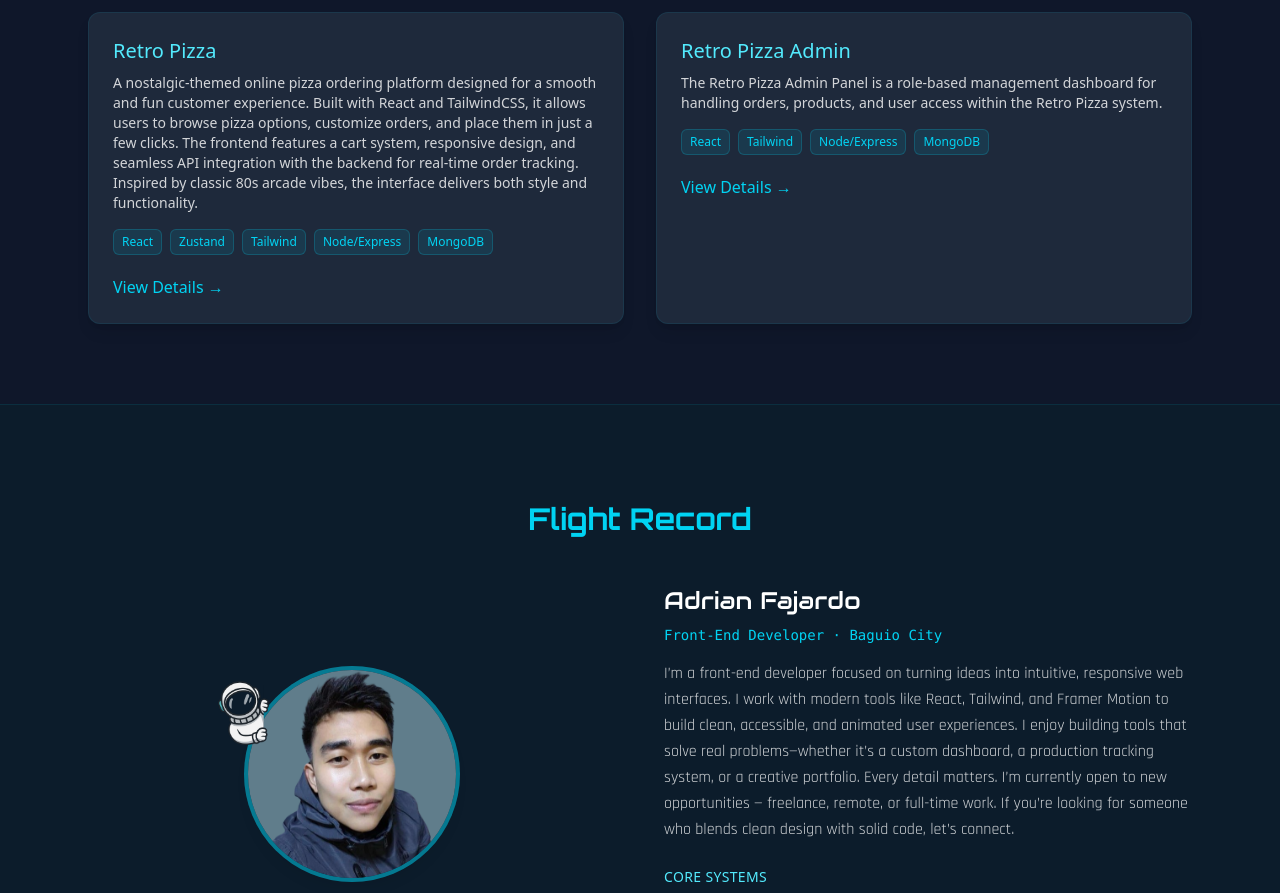
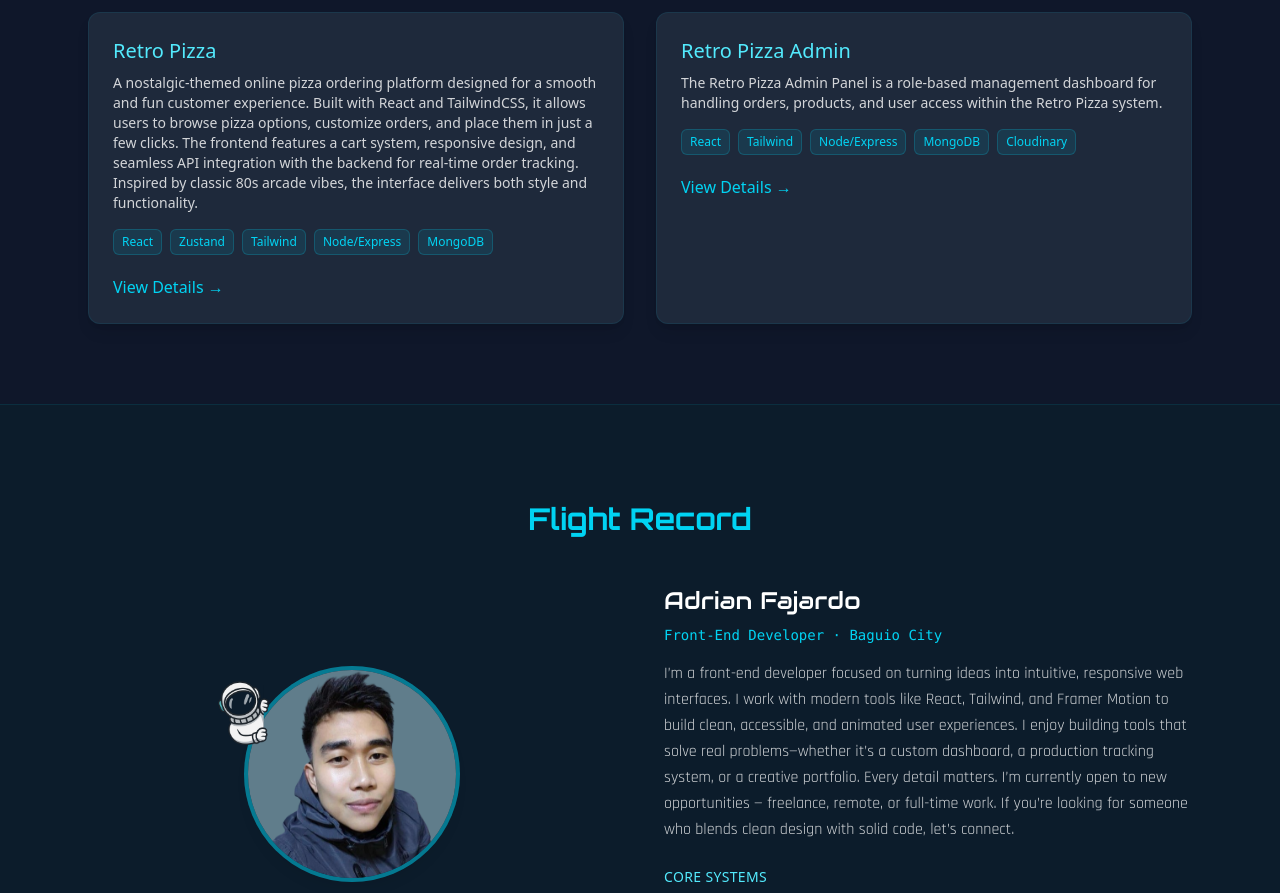
Before and after one commit to adriantech-beep/AdrianFajardo_FrontendDeveloper, a React (Vite) app: page / in a window 1280 px wide. Shown: the part 1200-2093 px from the top of the page. Built offline with nearby package versions, Linux system fonts and the light colour scheme.

Commit message:
updated CV link

```diff
--- a/src/Hero.jsx
+++ b/src/Hero.jsx
@@ -20,7 +20,7 @@
         <IdentityBlock />
         <div className="mt-8 flex flex-col sm:flex-row gap-4 justify-center items-center z-10">
           <a
-            href="https://drive.google.com/file/d/1k75AI1g0Xo4R_xTJjAGbRkt0OTqJmgE_/view?usp=drive_link"
+            href="https://drive.google.com/file/d/13oeed8LA4_gSOMYYLPMpDBPrrgPTrsub/view?usp=drive_link"
             download
             className="px-6 py-3 bg-cyan-500 hover:bg-cyan-400 text-black font-semibold rounded-md transition shadow-lg"
             aria-label="Download Adrian Fajardo's Resume"
--- a/src/mission_data/mission_data.js
+++ b/src/mission_data/mission_data.js
@@ -40,7 +40,13 @@
     image: retro_pizza_admin,
     description:
       "The Retro Pizza Admin Panel is a role-based management dashboard for handling orders, products, and user access within the Retro Pizza system.",
-    technologies: ["React", "Tailwind", "Node/Express", "MongoDB"],
+    technologies: [
+      "React",
+      "Tailwind",
+      "Node/Express",
+      "MongoDB",
+      "Cloudinary",
+    ],
     demo: "https://retro-pizza-admin.vercel.app/#/login",
     github: "https://github.com/adriantech-beep/retro-pizza-admin.git",
   },
```
